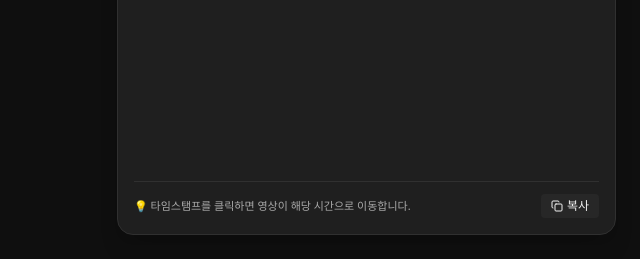
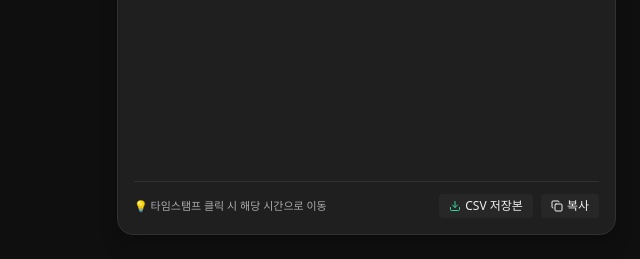
Before and after one commit to songpa08/GoogleAiStudio-Tutorial, a FastAPI app: page / in a window 1280 px wide. Shown: the part 632-891 px from the top of the page, without its empty margins (640-1280 px from the left). Run offline with FastAPI, Linux system fonts and the light colour scheme; some libraries are stand-ins or nearby versions.

Commit message:
feat: implement core YouTube player and Gemini-powered transcript processing application

```diff
--- a/youtube-ai-searcher/app.py
+++ b/youtube-ai-searcher/app.py
@@ -81,12 +81,27 @@ async def home(request: Request):
 @app.post("/api/process")
 async def api_process_video(req: ProcessVideoRequest):
     """
-    유튜브 URL을 받아 비디오 ID 및 정보를 파싱하고, 오디오를 추출하여 Gemini 3.5 Transcribe로 전사합니다.
+    유튜브 URL을 받아 기존 CSV 저장소에 저장된 트랜스크립트가 있는지 먼저 확인하고,
+    있다면 저장된 데이터를 즉시 반환하며,
+    없다면 오디오를 다운로드하여 Gemini STT로 추출한 뒤 CSV 파일에 저장합니다.
     """
     url = req.url.strip()
     if not url:
         raise HTTPException(status_code=400, detail="유튜브 영상 링크(URL)를 입력해주세요.")
 
+    # 1. 기존 CSV 캐시 확인 (2번째 호출부터는 즉시 반환)
+    cached_result = get_cached_transcript(url)
+    if cached_result:
+        print(f"[API] CSV 캐시 발견: {url} -> 저장된 트랜스크립트 즉시 반환")
+        return {
+            "success": True,
+            "from_cache": True,
+            "created_at": cached_result.get("created_at"),
+            "video": cached_result["video"],
+            "transcription": cached_result["transcription"],
+        }
+
+    # 2. 캐시가 없으면 Gemini API 키 확인 후 신규 추출
     api_key = req.api_key.strip() if req.api_key else os.environ.get("GEMINI_API_KEY")
     if not api_key:
         raise HTTPException(
@@ -95,34 +110,47 @@ async def api_process_video(req: ProcessVideoRequest):
         )
 
     try:
-        # 1. 유튜브 Video ID 및 메타데이터 추출
+        # 3. 유튜브 Video ID 파싱
         video_id = extract_video_id(url)
         if not video_id:
             raise HTTPException(status_code=400, detail="유효한 YouTube URL이 아닙니다.")
 
-        # 2. 오디오 다운로드
+        # 4. 오디오 다운로드
         audio_info = download_audio(url, str(DOWNLOADS_DIR))
 
-        # 3. Gemini 3.5 Transcribe STT 실행
+        # 5. Gemini STT 실행
         stt_result = transcribe_audio_gemini_35(
             audio_path=audio_info["file_path"],
             mime_type=audio_info["mime_type"],
             api_key=api_key,
-            model_name=req.stt_model or "gemini-3.5-transcribe",
+            model_name=req.stt_model or "gemini-3.7-flash",
         )
+
+        video_payload = {
+            "video_id": video_id,
+            "title": audio_info.get("title"),
+            "uploader": audio_info.get("uploader"),
+            "thumbnail": audio_info.get("thumbnail"),
+            "duration": audio_info.get("duration"),
+            "duration_formatted": audio_info.get("duration_formatted"),
+            "file_size_mb": audio_info.get("file_size_mb"),
+            "embed_url": f"https://www.youtube.com/embed/{video_id}?enablejsapi=1",
+        }
+
+        # 6. CSV 파일에 저장 (영구 보관 및 캐싱)
+        try:
+            save_transcript(
+                url=url,
+                video_data=video_payload,
+                transcription_data=stt_result,
+            )
+        except Exception as save_err:
+            print(f"[API Warning] CSV 저장 중 오류: {save_err}")
 
         return {
             "success": True,
-            "video": {
-                "video_id": video_id,
-                "title": audio_info.get("title"),
-                "uploader": audio_info.get("uploader"),
-                "thumbnail": audio_info.get("thumbnail"),
-                "duration": audio_info.get("duration"),
-                "duration_formatted": audio_info.get("duration_formatted"),
-                "file_size_mb": audio_info.get("file_size_mb"),
-                "embed_url": f"https://www.youtube.com/embed/{video_id}?enablejsapi=1",
-            },
+            "from_cache": False,
+            "video": video_payload,
             "transcription": stt_result,
         }
 
@@ -132,6 +160,18 @@ async def api_process_video(req: ProcessVideoRequest):
         import traceback
         traceback.print_exc()
         raise HTTPException(status_code=500, detail=f"영상 처리 중 오류 발생: {str(e)}")
+
+
+@app.get("/api/export-csv")
+async def api_export_csv():
+    """저장된 전체 유튜브 트랜스크립트 CSV 파일을 다운로드합니다."""
+    if not DEFAULT_CSV_PATH.exists():
+        raise HTTPException(status_code=404, detail="저장된 트랜스크립트 CSV 파일이 없습니다.")
+    return FileResponse(
+        path=str(DEFAULT_CSV_PATH),
+        filename="youtube_transcripts.csv",
+        media_type="text/csv",
+    )
 
 
 @app.post("/api/chat")
--- a/youtube-ai-searcher/static/js/player_app.js
+++ b/youtube-ai-searcher/static/js/player_app.js
@@ -258,7 +258,7 @@ async function processVideoUrl(url) {
         initYouTubePlayer(currentVideoData.video_id);
 
         // 2. 비디오 메타데이터 렌더링
-        renderVideoMetadata(currentVideoData, currentTranscriptData);
+        renderVideoMetadata(currentVideoData, currentTranscriptData, data.from_cache, data.created_at);
 
         // 3. 자막 세그먼트 렌더링
         renderTranscriptList(currentSegments);
@@ -275,7 +275,7 @@ async function processVideoUrl(url) {
     }
 }
 
-function renderVideoMetadata(video, transcription) {
+function renderVideoMetadata(video, transcription, fromCache = false, createdAt = "") {
     const card = document.getElementById("videoInfoCard");
     card.classList.remove("hidden");
     card.classList.add("flex");
@@ -285,6 +285,21 @@ function renderVideoMetadata(video, transcription) {
     document.getElementById("videoUploader").textContent = video.uploader;
     document.getElementById("videoDurationBadge").textContent = video.duration_formatted;
     document.getElementById("videoSizeBadge").textContent = `${video.file_size_mb} MB`;
+
+    // CSV 캐시 상태 뱃지
+    const cacheBadge = document.getElementById("cacheStatusBadge");
+    const cacheText = document.getElementById("cacheStatusText");
+    if (fromCache) {
+        cacheBadge.classList.remove("hidden");
+        cacheBadge.classList.add("inline-flex");
+        cacheText.textContent = createdAt ? `CSV 저장본 (${createdAt})` : "CSV 저장본 로드";
+    } else {
+        cacheBadge.classList.remove("hidden");
+        cacheBadge.classList.add("inline-flex");
+        cacheBadge.className = "text-[11px] bg-blue-500/20 text-blue-300 border border-blue-500/30 px-2.5 py-1 rounded-md font-medium inline-flex items-center gap-1";
+        cacheText.textContent = "신규 전사 및 CSV 저장 완료";
+    }
+    lucide.createIcons();
 
     // 요약 표시
     const summaryBox = document.getElementById("summaryContent");
--- a/youtube-ai-searcher/templates/index.html
+++ b/youtube-ai-searcher/templates/index.html
@@ -177,7 +177,11 @@
                             <p id="videoUploader">작성자</p>
                         </div>
                     </div>
-                    <div class="flex items-center gap-3">
+                    <div class="flex items-center gap-2">
+                        <span id="cacheStatusBadge" class="hidden text-[11px] bg-emerald-500/20 text-emerald-300 border border-emerald-500/30 px-2.5 py-1 rounded-md font-medium items-center gap-1">
+                            <i data-lucide="database" class="w-3 h-3"></i>
+                            <span id="cacheStatusText">CSV 캐시 불러옴</span>
+                        </span>
                         <span id="videoDurationBadge" class="bg-black/50 border border-yt-border px-2.5 py-1 rounded-md font-mono">00:00</span>
                         <span id="videoSizeBadge" class="bg-black/50 border border-yt-border px-2.5 py-1 rounded-md">0 MB</span>
                     </div>
@@ -241,11 +245,17 @@
 
                 <!-- 다운로드 및 유틸리티 버튼 -->
                 <div class="mt-3 pt-3 border-t border-yt-border flex items-center justify-between text-xs">
-                    <span class="text-yt-subtext text-[11px]">💡 타임스탬프를 클릭하면 영상이 해당 시간으로 이동합니다.</span>
-                    <button id="copyAllTranscriptBtn" class="px-2.5 py-1 rounded bg-yt-hover hover:bg-[#333] text-yt-text flex items-center gap-1 transition" title="전체 자막 복사">
-                        <i data-lucide="copy" class="w-3 h-3"></i>
-                        <span>복사</span>
-                    </button>
+                    <span class="text-yt-subtext text-[11px]">💡 타임스탬프 클릭 시 해당 시간으로 이동</span>
+                    <div class="flex items-center gap-2">
+                        <a href="/api/export-csv" download="youtube_transcripts.csv" id="downloadCsvBtn" class="px-2.5 py-1 rounded bg-yt-hover hover:bg-[#333] text-yt-text flex items-center gap-1 transition" title="전체 CSV 데이터 다운로드">
+                            <i data-lucide="download" class="w-3 h-3 text-emerald-400"></i>
+                            <span>CSV 저장본</span>
+                        </a>
+                        <button id="copyAllTranscriptBtn" class="px-2.5 py-1 rounded bg-yt-hover hover:bg-[#333] text-yt-text flex items-center gap-1 transition" title="전체 자막 복사">
+                            <i data-lucide="copy" class="w-3 h-3"></i>
+                            <span>복사</span>
+                        </button>
+                    </div>
                 </div>
             </div>
 
```
Also changed, not shown: youtube-ai-searcher/data/youtube_transcripts.csv (added, +56 -0 lines).
